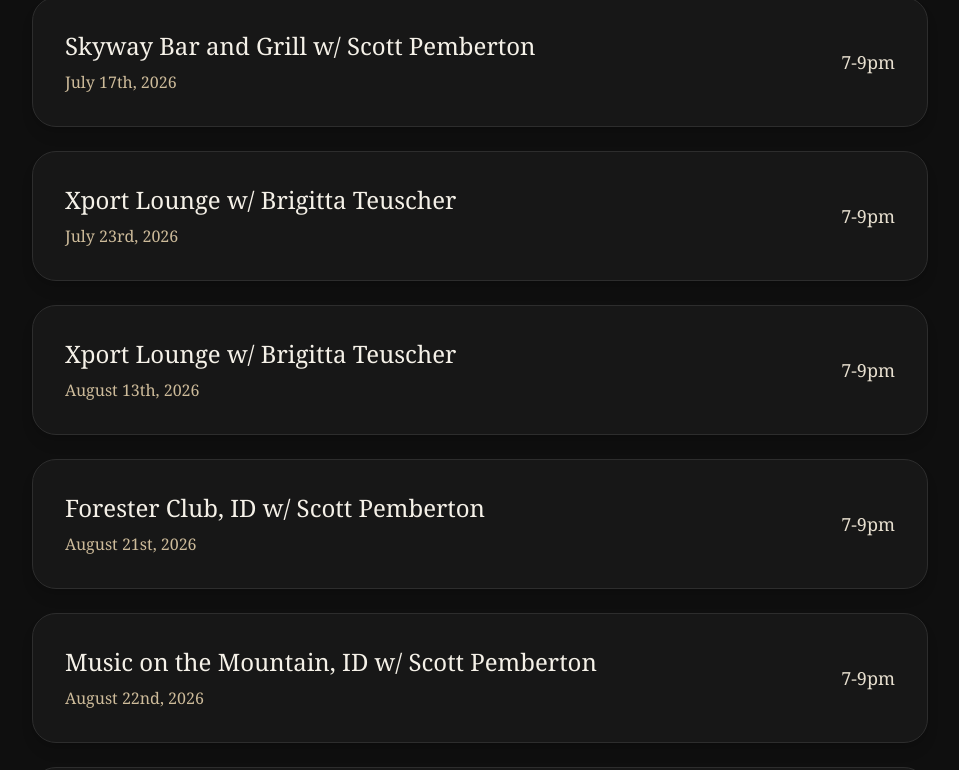
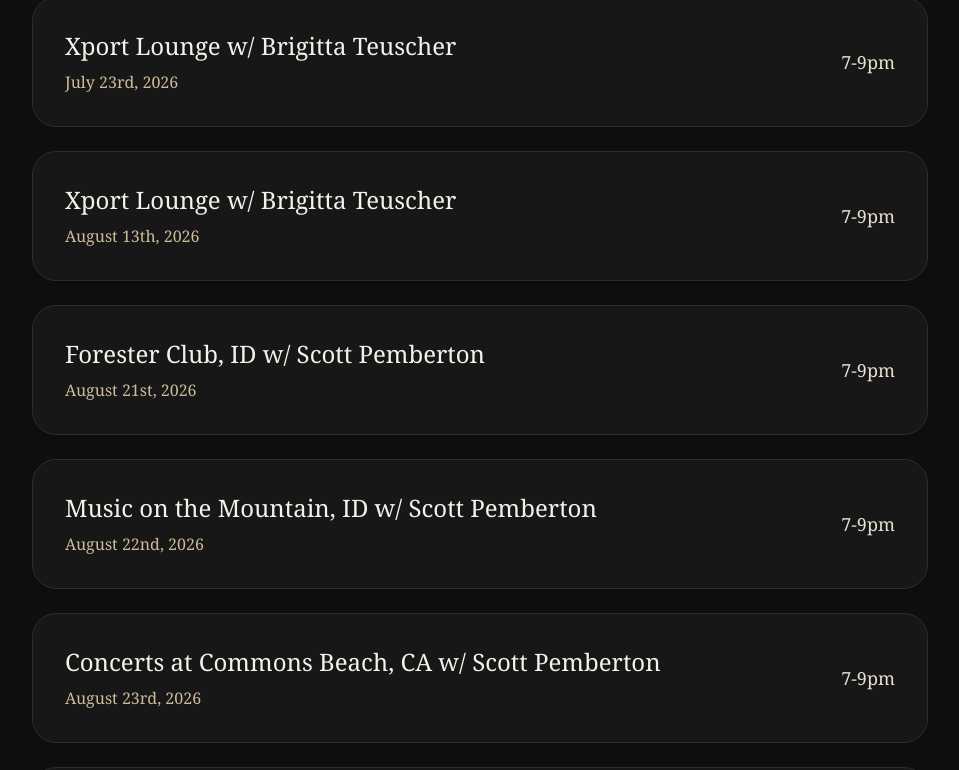
Before and after one commit to pianobrandon/brandon-jazz-site, a Next.js app: page / in a window 1280 px wide. Shown: the part 1847-2617 px from the top of the page, without its empty margins (160-1119 px from the left). Built offline with nearby package versions, Linux system fonts and the light colour scheme.

Commit message:
update gigs

```diff
--- a/src/app/page.tsx
+++ b/src/app/page.tsx
@@ -83,11 +83,6 @@
 
         <div className="max-w-4xl mx-auto space-y-6">
           {[
-            {
-              venue: 'Skyway Bar and Grill w/ Scott Pemberton',
-              date: 'July 17th, 2026',
-              time: '7-9pm',
-            },
             {
               venue: 'Xport Lounge w/ Brigitta Teuscher',
               date: 'July 23rd, 2026',
```
